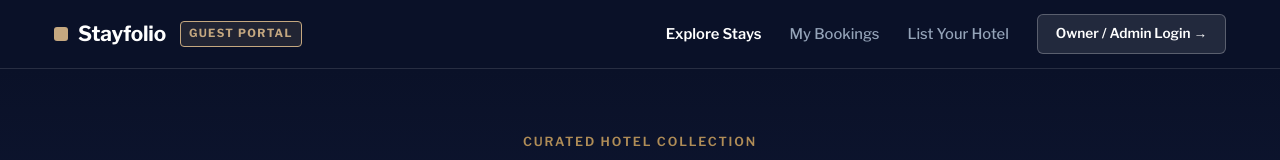
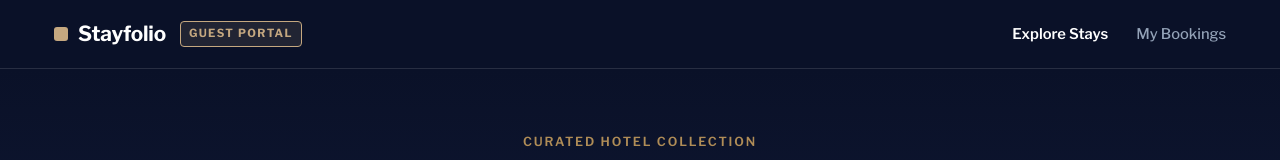
Before and after one commit to amnashakeel487/hoteLManagementSystem, a React (Vite) app: page /hotels in a window 1280 px wide. Shown: the top 160 px of the page. Built offline with nearby package versions, Linux system fonts and the light colour scheme; no server answers.

Commit message:
fix(ui): remove owner/admin login and list hotel links from guest portal navigation

```diff
--- a/src/components/PublicNav.jsx
+++ b/src/components/PublicNav.jsx
@@ -52,7 +52,7 @@ export default function PublicNav() {
           </span>
         </Link>
 
-        {/* Links & Navigation CTAs */}
+        {/* Links — guest-facing only */}
         <div style={{ display: 'flex', alignItems: 'center', gap: '28px' }}>
           <Link to="/explore" style={{
             color: '#ffffff',
@@ -72,28 +72,6 @@ export default function PublicNav() {
           }}>
             My Bookings
           </Link>
-          <Link to="/" style={{
-            color: '#94a3b8',
-            textDecoration: 'none',
-            fontSize: '.92rem',
-            fontWeight: 500,
-            transition: 'color 0.2s'
-          }}>
-            List Your Hotel
-          </Link>
-          <Link to="/login" style={{
-            color: '#ffffff',
-            background: 'rgba(255, 255, 255, 0.1)',
-            border: '1px solid rgba(255, 255, 255, 0.25)',
-            textDecoration: 'none',
-            fontSize: '.85rem',
-            fontWeight: 600,
-            padding: '8px 18px',
-            borderRadius: '6px',
-            transition: 'all 0.2s'
-          }}>
-            Owner / Admin Login →
-          </Link>
         </div>
       </div>
     </nav>
```
